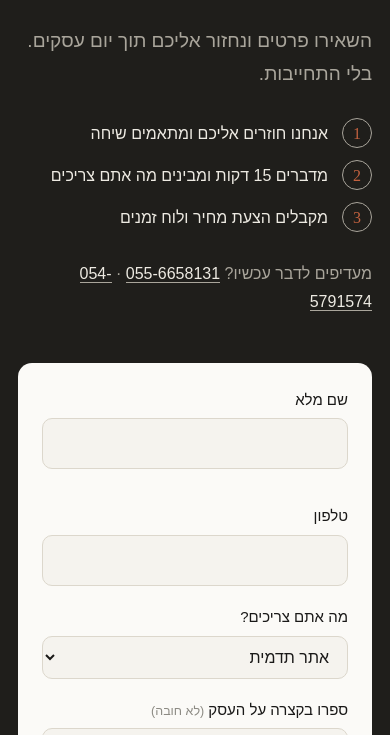
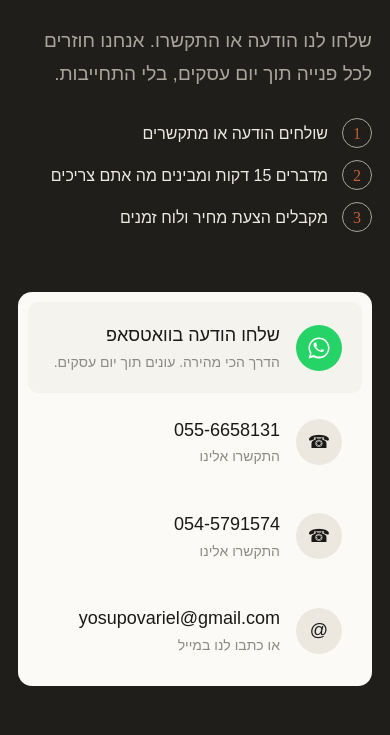
Before and after one commit to yosupovariel-dot/ArielYosupov-WebDesign, a website: page index.html in a window 390 px wide. Shown: the part 8840-9575 px from the top of the page. Drawn offline with Linux system fonts and the light colour scheme; a web font is replaced by a local one.

Commit message:
Home: replace the lead form with direct contact options
WhatsApp, both phone numbers and email in one card.

Co-Authored-By: Claude Opus 5.5 <noreply@anthropic.com>
Claude-Session: https://claude.ai/code/session_01Ao3NGKveQ8yht99DiUzkgL

```diff
--- a/css/style.css
+++ b/css/style.css
@@ -448,3 +448,14 @@ html.a11y-motion *, html.a11y-motion *::before, html.a11y-motion *::after{ anima
 html.a11y-motion .dani-bob, html.a11y-motion .d-arm, html.a11y-motion .d-lights circle{ animation:none; }
 
 .site-footer p{ color:var(--night-ink-2); }
+
+/* contact card (replaces the form) */
+.contact-card{ background:var(--paper); border-radius:var(--r); padding:10px; display:grid; gap:4px; }
+.cc-row{ display:flex; align-items:center; gap:16px; padding:18px 20px; border-radius:10px; color:var(--ink); transition:background .2s; }
+.cc-row:hover{ background:var(--oat); color:var(--ink); }
+.cc-row b{ display:block; font-weight:500; font-size:18px; }
+.cc-row small{ display:block; color:var(--ink-3); font-size:14px; }
+.cc-icon{ width:46px; height:46px; flex:0 0 auto; border-radius:50%; display:flex; align-items:center; justify-content:center; background:var(--oat); color:var(--ink); font-size:18px; }
+.cc-icon svg{ width:24px; height:24px; }
+.cc-wa .cc-icon{ background:#25D366; color:#fff; }
+.cc-wa{ background:var(--ivory); }
--- a/index.html
+++ b/index.html
@@ -255,33 +255,31 @@
     <div class="contact-copy">
       <p class="chapter"><span>04</span> מתחילים</p>
       <h2 class="statement">בואו נבנה לעסק שלכם אתר שעובד בשבילו.</h2>
-      <p class="lead">השאירו פרטים ונחזור אליכם תוך יום עסקים. בלי התחייבות.</p>
+      <p class="lead">שלחו לנו הודעה או התקשרו. אנחנו חוזרים לכל פנייה תוך יום עסקים, בלי התחייבות.</p>
       <ol class="next-steps">
-        <li><b>1</b>אנחנו חוזרים אליכם ומתאמים שיחה</li>
+        <li><b>1</b>שולחים הודעה או מתקשרים</li>
         <li><b>2</b>מדברים 15 דקות ומבינים מה אתם צריכים</li>
         <li><b>3</b>מקבלים הצעת מחיר ולוח זמנים</li>
       </ol>
-      <p class="contact-direct">מעדיפים לדבר עכשיו? <a href="tel:+972556658131" dir="ltr">055-6658131</a> · <a href="tel:+972545791574" dir="ltr">054-5791574</a></p>
     </div>
-    <form class="lead-form" id="leadForm" novalidate>
-      <div class="lf-grid">
-        <div class="lf-field"><label for="lf-name">שם מלא</label><input id="lf-name" name="name" type="text" autocomplete="name" required></div>
-        <div class="lf-field"><label for="lf-phone">טלפון</label><input id="lf-phone" name="phone" type="tel" autocomplete="tel" inputmode="tel" required dir="ltr"></div>
-      </div>
-      <div class="lf-field">
-        <label for="lf-type">מה אתם צריכים?</label>
-        <select id="lf-type" name="type"><option>אתר תדמית</option><option>דף נחיתה</option><option>חנות אונליין</option><option>עוד לא בטוחים</option></select>
-      </div>
-      <div class="lf-field"><label for="lf-note">ספרו בקצרה על העסק <small>(לא חובה)</small></label><textarea id="lf-note" name="note" rows="3"></textarea></div>
-      <p class="lf-error" id="lfError" role="alert" hidden></p>
-      <button type="submit" class="btn btn-clay lf-submit">שלחו ונחזור אליכם</button>
-      <p class="lf-trust">הפרטים מגיעים רק אלינו.</p>
-      <div class="lf-done" id="lfDone" hidden>
-        <b>תודה!</b>
-        <p>פתחנו לכם וואטסאפ עם הפרטים. לחצו "שליחה" שם ונחזור אליכם בהקדם.</p>
-        <a href="#" target="_blank" rel="noopener noreferrer" class="btn btn-clay" id="lfWa">לא נפתח? לחצו כאן</a>
-      </div>
-    </form>
+    <div class="contact-card">
+      <a href="https://wa.me/972556658131?text=%D7%94%D7%99%D7%99%2C%20%D7%90%D7%A0%D7%99%20%D7%9E%D7%A2%D7%95%D7%A0%D7%99%D7%99%D7%9F%2F%D7%AA%20%D7%9C%D7%91%D7%A0%D7%95%D7%AA%20%D7%90%D7%AA%D7%A8" target="_blank" rel="noopener noreferrer" class="cc-row cc-wa">
+        <span class="cc-icon"><svg viewBox="0 0 32 32" fill="currentColor" aria-hidden="true"><path d="M16 2C8.3 2 2 8.3 2 16c0 2.6.7 5.1 2 7.3L2 30l6.9-1.8c2.1 1.2 4.5 1.8 7.1 1.8 7.7 0 14-6.3 14-14S23.7 2 16 2Zm0 25.4c-2.3 0-4.5-.6-6.4-1.8l-.5-.3-4.1 1.1 1.1-4-.3-.5C4.6 20 4 18 4 16 4 9.4 9.4 4 16 4s12 5.4 12 12-5.4 11.4-12 11.4Zm6.6-8.7c-.4-.2-2.1-1-2.4-1.2-.3-.1-.6-.2-.8.2-.2.4-.9 1.2-1.1 1.4-.2.2-.4.3-.8.1-.4-.2-1.6-.6-3-1.9-1.1-1-1.9-2.2-2.1-2.6-.2-.4 0-.6.2-.8.2-.2.4-.4.5-.7.2-.2.2-.4.3-.7.1-.2 0-.5 0-.7-.1-.2-.8-2-1.1-2.7-.3-.7-.6-.6-.8-.6h-.7c-.2 0-.6.1-.9.5-.3.4-1.2 1.1-1.2 2.8s1.2 3.2 1.4 3.5c.2.2 2.4 3.7 5.9 5.1.8.3 1.5.6 2 .7.8.3 1.6.2 2.2.1.7-.1 2.1-.8 2.4-1.6.3-.8.3-1.5.2-1.6-.1-.2-.3-.3-.7-.4Z"/></svg></span>
+        <span><b>שלחו הודעה בוואטסאפ</b><small>הדרך הכי מהירה. עונים תוך יום עסקים.</small></span>
+      </a>
+      <a href="tel:+972556658131" class="cc-row">
+        <span class="cc-icon cc-num">☎</span>
+        <span><b dir="ltr">055-6658131</b><small>התקשרו אלינו</small></span>
+      </a>
+      <a href="tel:+972545791574" class="cc-row">
+        <span class="cc-icon cc-num">☎</span>
+        <span><b dir="ltr">054-5791574</b><small>התקשרו אלינו</small></span>
+      </a>
+      <a href="mailto:yosupovariel@gmail.com" class="cc-row">
+        <span class="cc-icon cc-num">@</span>
+        <span><b>yosupovariel@gmail.com</b><small>או כתבו לנו במייל</small></span>
+      </a>
+    </div>
   </div>
 </section>
 <footer class="site-footer">
@@ -354,7 +352,6 @@
 <script src="/js/script.js"></script>
 <script src="/js/howto.js"></script>
 <script src="/js/showcase.js"></script>
-<script src="/js/lead.js"></script>
 <script src="/js/v4.js"></script>
 <script src="/js/mascot.js" defer></script>
 </body>
```
